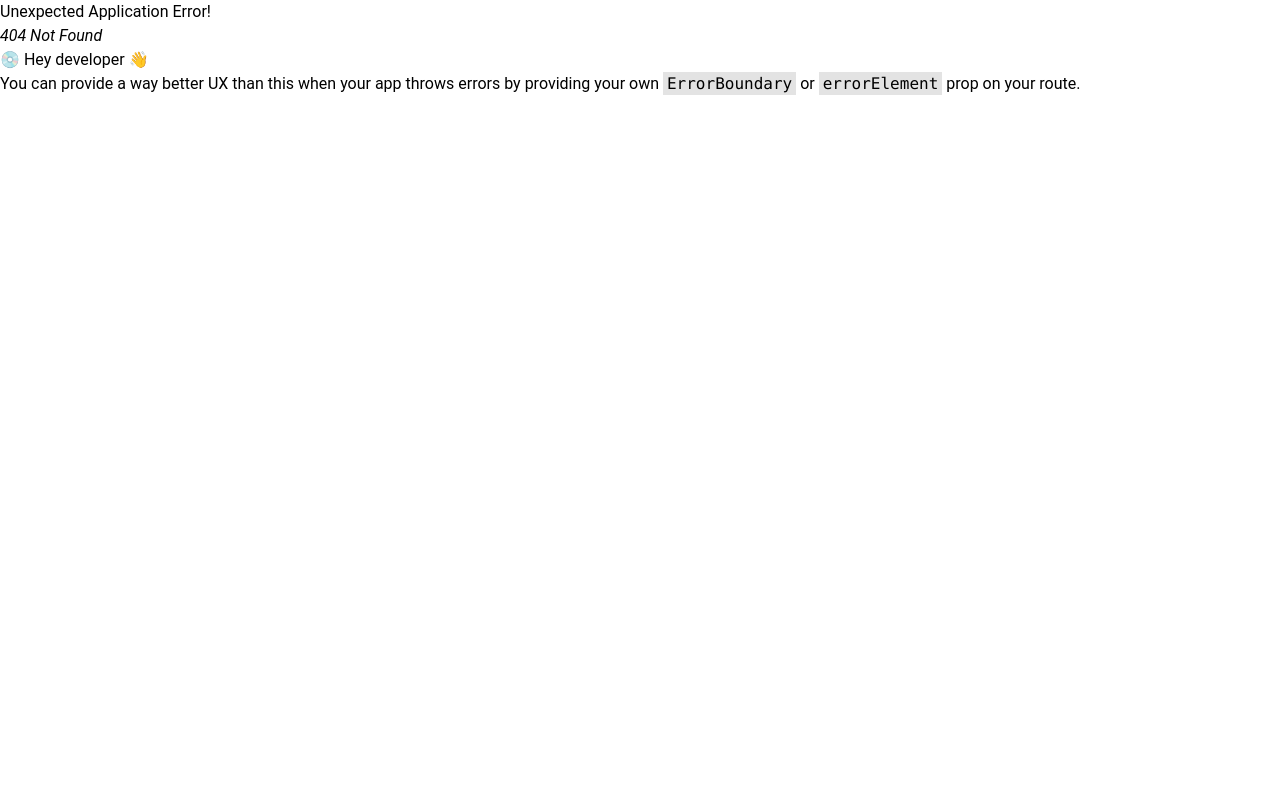
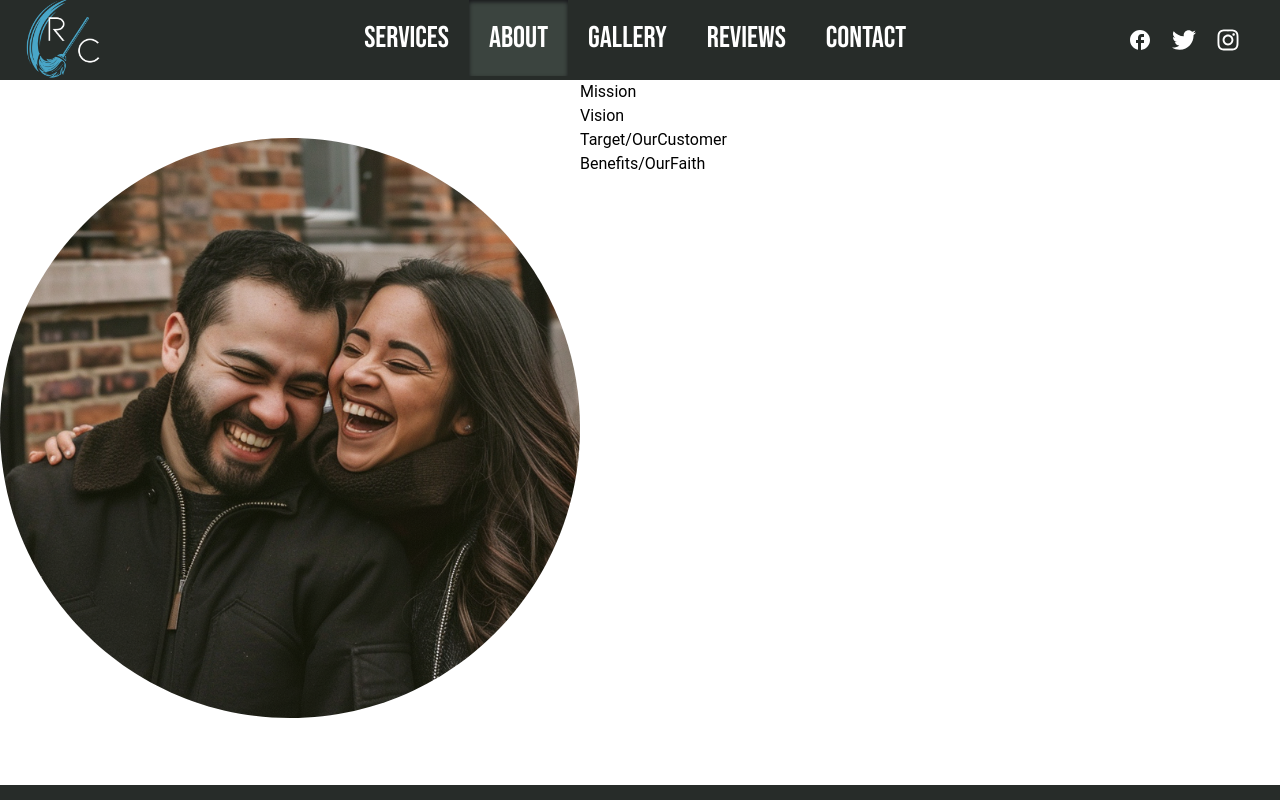
Before and after one commit to erreyonj/redeemer-cln, a React (Vite) app: page /About in a window 1280 px wide. Before the commit this address had no page. Shown: the top 800 px of the page. Built offline with nearby package versions, Linux system fonts and the light colour scheme.

Commit message:
added AboutPg and began to  structure

```diff
--- a/src/App.jsx
+++ b/src/App.jsx
@@ -5,6 +5,7 @@ import { Route, createBrowserRouter, createRoutesFromElements, RouterProvider} f
 import HomePage from './pages/HomePage'
 import ServicesPg from './pages/ServicesPg'
 import MainLayout from './layouts/MainLayout'
+import AboutPg from './pages/AboutPg'
 
 
 
@@ -13,6 +14,7 @@ const router = createBrowserRouter(
     <Route path='/' element={<MainLayout/>}>
       <Route index element={ <HomePage/> }/>
       <Route path='/Services' element={ <ServicesPg/> }/>
+      <Route path='/About' element={ <AboutPg/> }/>
     </Route>
   )
 )
--- a/src/pages/AboutPg.jsx
+++ b/src/pages/AboutPg.jsx
@@ -1,9 +1,26 @@
+import bigIcon from '../assets/parras-PH-big-icon.png'
+
+// Page Data
+const tenets = ['Mission','Vision','Target/OurCustomer','Benefits/OurFaith']
+
+
+// Page Functionality
 
 
 const AboutPg = () => {
+
+
   return (
     <>
-
+      <div id="aboutWrapper" className="flex flex-row xl:mt-20 xl:h-[705px]">
+        <div id="aboutCore">
+            <img src={bigIcon} alt="" />
+            <p></p>
+        </div>
+        <div id="aboutCarousel">
+            {tenets.map((tenet,i)=><div key={i} className="companyTenet"><h2>{tenet}</h2><p></p></div>)}
+        </div>
+      </div>
     </>
   )
 }
```
Also changed, not shown: src/assets/parras-PH-big-icon.png (added).
